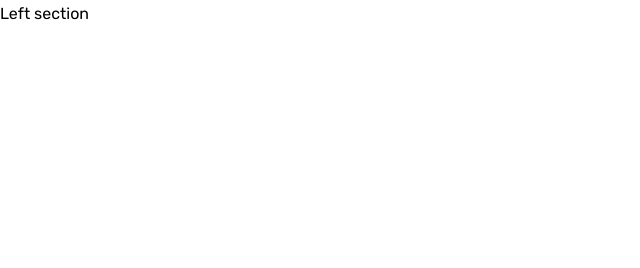
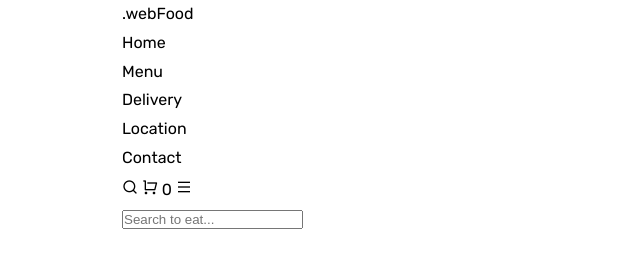
Before and after one commit to Tech-John/dotWebDesign, a plain HTML site: page FoodOrdering/index.html in a window 1280 px wide. Shown: the whole page, without its empty margins (0-640 px from the left). Drawn offline with nearby package versions, Linux system fonts and the light colour scheme.

Commit message:
add header html

```diff
--- a/FoodOrdering/index.html
+++ b/FoodOrdering/index.html
@@ -14,12 +14,35 @@
       <div class="container">
         <nav>
           <div class="left">
-            Left section
+            <div class="logo"><a href="">.webFood</a></div>
+            <div class="menu">
+              <ul>
+                <li><a href="#">Home</a></li>
+                <li><a href="#">Menu</a></li>
+                <li><a href="#">Delivery</a></li>
+                <li><a href="#">Location</a></li>
+                <li><a href="#">Contact</a></li>
+              </ul>
+            </div>
           </div>
-          <div class="right"></div>
+          <div class="right">
+            <div class="icons">
+              <a href="#" class="s-trigger"><i class="ri-search-line"></i></a>
+              <a href="#" class="icart"><i class="ri-shopping-cart-line"></i>
+                <span class="number">0</span>
+              </a>
+              <a href="#" class="m-trigger mobile-only"><i class="ri-menu-line"></i></a>
+            </div>
+          </div>
         </nav>
       </div>
+      <form action="" class="search">
+        <div class="container">
+          <input type="text" placeholder="Search to eat...">
+        </div>
+      </form>
     </header>
   </div>
+  <script src="script.js"></script>
 </body>
 </html>
--- a/FoodOrdering/styles.css
+++ b/FoodOrdering/styles.css
@@ -12,6 +12,8 @@ body {
   font-size: 16px;
   font-weight: 400;
   line-height: 1.8;
+  color: var(--dard-color);
+  background-color: var(--white-color);
 }
 
 a {
@@ -27,3 +29,13 @@ h1 {font-size: 2.5em;}
 h2 {font-size: 2em;}
 h3 {font-size: 1.5em;}
 h4 {font-size: 1em;}
+
+.container {
+  max-width: 1100px;
+  padding: 0 2em;
+  margin: 0 auto;
+}
+
+/*  -------------------------
+ *  01. HEADER
+ * --------------------------/
```
